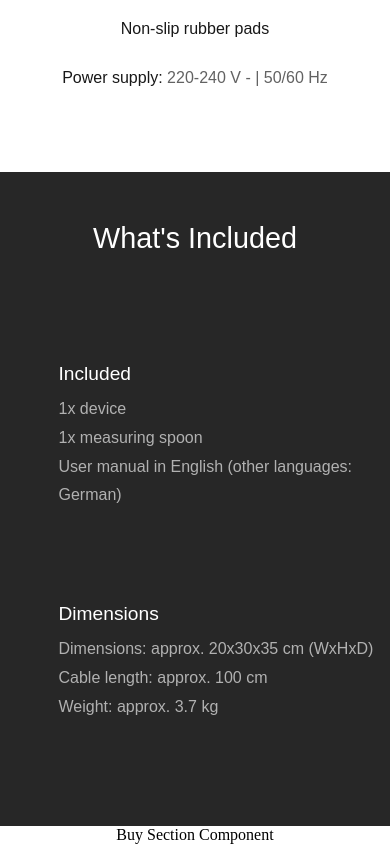
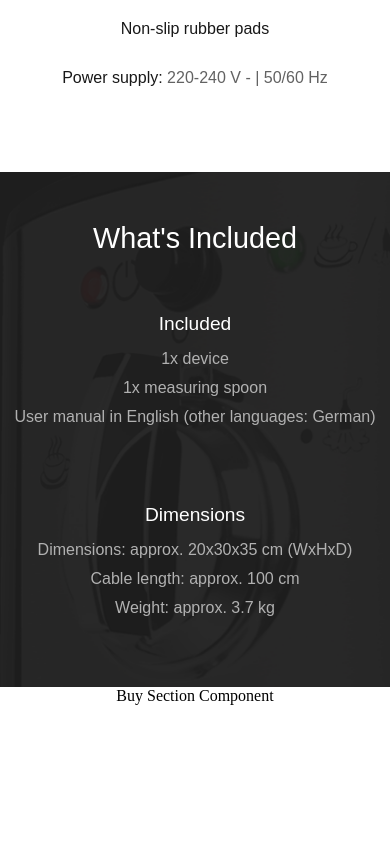
Before and after one commit to hexblend/coffeeMachine, a React (Create React App) app: page / in a window 390 px wide. Shown: the part 4076-4920 px from the top of the page. After the commit the page ends 4781 px from the top, so only its background shows below. Built offline with nearby package versions, Linux system fonts and the light colour scheme; a web font is replaced by a local one.

Commit message:
What's Included Section Tablet + Phone Layout

```diff
--- a/src/Assets/scss/components/sections/whats_included.scss
+++ b/src/Assets/scss/components/sections/whats_included.scss
@@ -3,6 +3,12 @@
   background-repeat: no-repeat !important;
   background-position: center top-right !important;
   background-size: cover !important;
+  @media(max-width: $tablet){
+    background-image: url('../img/whats_included_machine_mobile.png') !important;
+    background-repeat: no-repeat !important;
+    background-position: center top-right !important;
+    background-size: cover !important;
+  }
   .container {
     h2 {
       color: $white;
@@ -15,12 +21,26 @@
       display: inline-block;
       text-align: left;
       padding: 0 0 0 15vw;
+      @media(max-width: $tablet){
+        text-align: center;
+        padding: 0;
+      }
+      @media(max-width: $phone-landscape){
+        padding: 0 10px;
+      }
       &:nth-child(1){
         margin-top: 50px;
         margin-bottom: 70px;
+        @media(max-width: $phone-landscape){
+          margin-top: 0px;
+          margin-bottom: 50px;
+        }
       }
       &:nth-child(2){
         margin-bottom: 100px;
+        @media(max-width: $phone-landscape){
+          margin-bottom: 60px;
+        }
       }
       h4 {
         color: $white;
```
Also changed, not shown: src/Assets/img/whats_included_machine_mobile.png (added).
